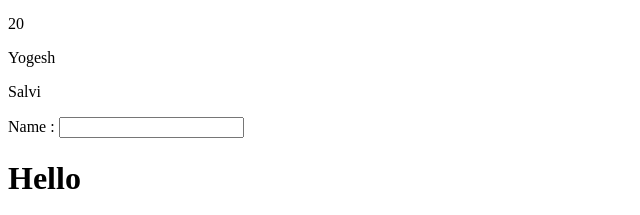
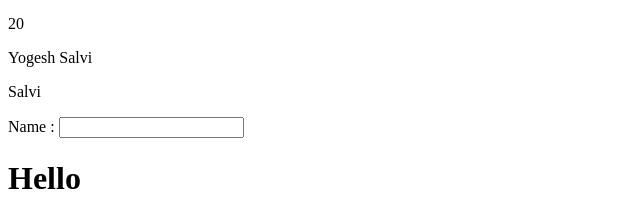
Before and after one commit to yogeshsalvi94/Angular, a plain HTML site: page index.html in a window 1280 px wide. Shown: the part 142-357 px from the top of the page, 0-640 px from the left. Drawn offline with nearby package versions, Linux system fonts and the light colour scheme.

Commit message:
added two expressions in one

```diff
--- a/index.html
+++ b/index.html
@@ -17,7 +17,7 @@
     <h3>What is Angular?</h3>
     <div ng-app="myApp" ng-init="Quantity=2; price= 10;person=['Yogesh','Rakesh',' Mahesh','Jayesh','Suresh']; persons={firstname: 'Yogesh', lastname: 'Salvi'}">
         <p>{{Quantity * price}}</p>
-        <p>{{person[0]}}</p>
+        <p>{{person[0] + " " + persons.lastname }}</p>
         <p>{{persons.lastname}}</p>
         <li ng-repeat="x in color">{{x}}</li>
         <p>Name : <input type="text" ng-model="name"></p>
```
